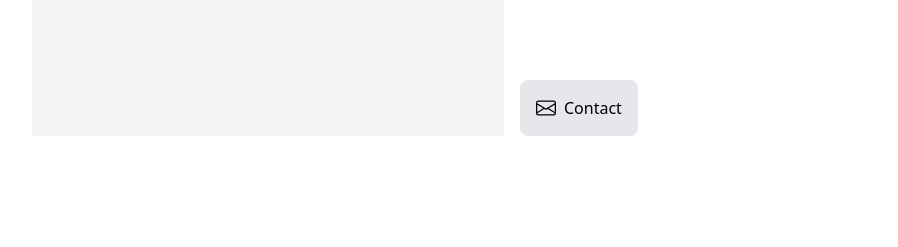
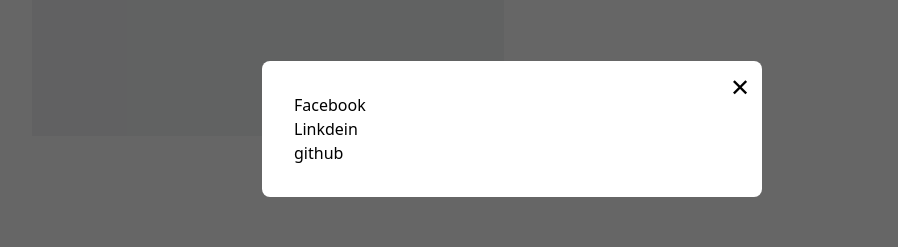
Before and after one commit to dramonyyem/yem-daramony, a Vue app: page /testing in a window 1280 px wide. Both pictures are taken after a click on the button "Contact". Shown: the part 271-518 px from the top of the page, without its empty margins (128-1026 px from the left). Built offline with nearby package versions, Linux system fonts and the light colour scheme.

Commit message:
eightth commit

```diff
--- a/src/App.vue
+++ b/src/App.vue
@@ -1,11 +1,17 @@
 <script setup lang="ts">
 import { ref } from 'vue';
+import Modal from './components/Modal.vue';
+
 
 // Rotation toggle state
 const isRotated = ref(false);
+const showModal = ref(false);
 
 const toggleTransform = () => {
   isRotated.value = !isRotated.value;
+};
+const displayModal = () => {
+  showModal.value = true;
 };
 </script>
 
@@ -36,7 +42,7 @@ const toggleTransform = () => {
             </div>
             <div class="h-[80px]"></div>
             <div>
-              <button class="px-4 py-4 bg-gray-200 rounded-lg text-left">
+              <button @click="displayModal" class="px-4 py-4 bg-gray-200 rounded-lg text-left">
                 <div class="flex items-center gap-2">
                   <svg xmlns="http://www.w3.org/2000/svg" width="20" height="20" fill="currentColor" class="bi bi-envelope" viewBox="0 0 16 16">
                     <path d="M0 4a2 2 0 0 1 2-2h12a2 2 0 0 1 2 2v8a2 2 0 0 1-2 2H2a2 2 0 0 1-2-2zm2-1a1 1 0 0 0-1 1v.217l7 4.2 7-4.2V4a1 1 0 0 0-1-1zm13 2.383-4.708 2.825L15 11.105zm-.034 6.876-5.64-3.471L8 9.583l-1.326-.795-5.64 3.47A1 1 0 0 0 2 13h12a1 1 0 0 0 .966-.741M1 11.105l4.708-2.897L1 5.383z"/>
@@ -220,6 +226,11 @@ const toggleTransform = () => {
       </div>
     </div>
   </main>
+  <Modal v-model="showModal">
+    <h2>Facebook</h2>
+    <h2>Linkdein</h2>
+    <h2>github</h2>
+  </Modal>
 </template>
 
 <style scoped>
--- /dev/null
+++ b/src/components/Modal.vue
@@ -0,0 +1,68 @@
+<template>
+  <div v-if="visible" class="modal-overlay" @click.self="close">
+    <div class="modal-content">
+      <slot></slot>
+      <button class="close-button" @click="close">✕</button>
+    </div>
+  </div>
+</template>
+<script>
+export default {
+  name: 'Modal',
+  props: {
+    modelValue: {
+      type: Boolean,
+      default: false
+    }
+  },
+  computed: {
+    visible: {
+      get() {
+        return this.modelValue;
+      },
+      set(value) {
+        this.$emit('update:modelValue', value);
+      }
+    }
+  },
+  methods: {
+    close() {
+      this.visible = false;
+    }
+  }
+};
+</script>
+
+<style scoped>
+.modal-overlay {
+  position: fixed;
+  top: 0;
+  left: 0;
+  width: 100%;
+  height: 100%;
+  background: rgba(0, 0, 0, 0.6);
+  display: flex;
+  align-items: center;
+  justify-content: center;
+  z-index: 1000;
+}
+
+.modal-content {
+  background: white;
+  padding: 2rem;
+  border-radius: 8px;
+  position: relative;
+  max-width: 500px;
+  width: 90%;
+}
+
+.close-button {
+  position: absolute;
+  top: 0.5rem;
+  right: 0.75rem;
+  background: none;
+  border: none;
+  font-size: 1.5rem;
+  cursor: pointer;
+}
+</style>
```
